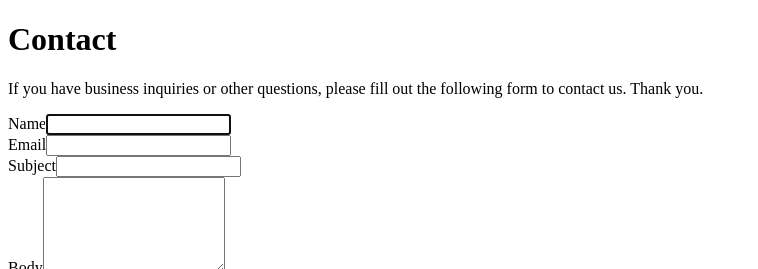
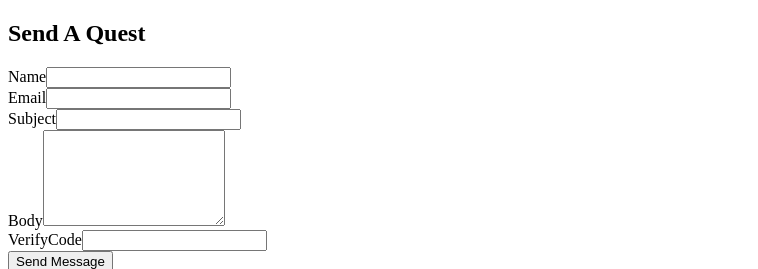
Before and after one commit to DevParmar2101/local-mart, a Yii app: template frontend/views/site/contact.php in a window 1280 px wide. Shown: the top 269 px of the page, without its empty margins (0-758 px from the left). Run offline with PHP 8.4 and a stand-in for Yii, Linux system fonts and the light colour scheme; the template is opened without the code that fills it, so the values that code supplies are empty; form fields are guessed from the names that the template uses; some libraries are stand-ins or nearby versions.

Commit message:
-design changes in contact view file

```diff
--- a/frontend/views/site/contact.php
+++ b/frontend/views/site/contact.php
@@ -2,8 +2,9 @@
 
 /** @var yii\web\View $this */
 /** @var yii\bootstrap5\ActiveForm $form */
-/** @var \frontend\models\ContactForm $model */
+/** @var ContactForm $model */
 
+use frontend\models\ContactForm;
 use yii\bootstrap5\Html;
 use yii\bootstrap5\ActiveForm;
 use yii\captcha\Captcha;
@@ -11,35 +12,84 @@ use yii\captcha\Captcha;
 $this->title = 'Contact';
 $this->params['breadcrumbs'][] = $this->title;
 ?>
-<div class="site-contact">
-    <h1><?= Html::encode($this->title) ?></h1>
-
-    <p>
-        If you have business inquiries or other questions, please fill out the following form to contact us. Thank you.
-    </p>
-
+<div class="contact-area">
+    <div class="container">
+        <div class="contact-wrapper">
             <div class="row">
-        <div class="col-lg-5">
-            <?php $form = ActiveForm::begin(['id' => 'contact-form']); ?>
-
-                <?= $form->field($model, 'name')->textInput(['autofocus' => true]) ?>
-
+                <div class="col-12">
+                    <div class="contact-form">
+                        <div class="contact-title mb-30">
+                            <h2 class="title">Send A Quest</h2>
+                        </div>
+                        <?php $form = ActiveForm::begin(['id' => 'contact-form', 'class' => 'contact-form-style']); ?>
+                        <div class="row">
+                            <div class="col-md-6 col-12">
+                                <?= $form->field($model, 'name')->textInput() ?>
+                            </div>
+                            <div class="col-md-6 col-12">
                                 <?= $form->field($model, 'email') ?>
-
+                            </div>
+                        </div>
+                        <div class="row">
+                            <div class="col-md-12 col-12">
                                 <?= $form->field($model, 'subject') ?>
-
+                            </div>
+                        </div>
+                        <div class="row">
+                            <div class="col-md-12 col-12">
                                 <?= $form->field($model, 'body')->textarea(['rows' => 6]) ?>
-
+                            </div>
+                        </div>
+                        <div class="row">
+                            <div class="col-md-6 col-12">
                                 <?= $form->field($model, 'verifyCode')->widget(Captcha::class, [
                                     'template' => '<div class="row"><div class="col-lg-3">{image}</div><div class="col-lg-6">{input}</div></div>',
                                 ]) ?>
-
-                <div class="form-group">
-                    <?= Html::submitButton('Submit', ['class' => 'btn btn-primary', 'name' => 'contact-button']) ?>
                             </div>
-
+                        </div>
+                        <div class="row">
+                            <div class="col-lg-12 text-center">
+                                <?= \yii\helpers\Html::submitButton('Send Message',['class' => 'btn btn-primary'])?>
+                            </div>
+                        </div>
                         <?php ActiveForm::end(); ?>
                     </div>
                 </div>
-
+                <div class="col-12">
+                    <div class="contact-info">
+                        <div class="single-contact">
+                            <div class="icon-box">
+                                <?= \yii\helpers\Html::img(Yii::getAlias('@web/images/icons/contact-1.png'))?>
                             </div>
+                            <div class="info-box">
+                                <h5 class="title">Address</h5>
+                                <p>Your address goes here. <br>
+                                    123 Your Location</p>
+                            </div>
+                        </div>
+                        <div class="single-contact">
+                            <div class="icon-box">
+                                <?= \yii\helpers\Html::img(Yii::getAlias('@web/images/icons/contact-2.png'))?>
+                            </div>
+                            <div class="info-box">
+                                <h5 class="title">Phone No</h5>
+                                <p><a href="tel:0123456789">+012 345 67 89</a></p>
+                                <p><a href="tel:0123456789">+012 345 67 89</a></p>
+                            </div>
+                        </div>
+                        <div class="single-contact m-0">
+                            <div class="icon-box">
+                                <?= \yii\helpers\Html::img(Yii::getAlias('@web/images/icons/contact-3.png'))?>
+                            </div>
+                            <div class="info-box">
+                                <h5 class="title">Email/Web</h5>
+                                <p><a href="mailto:demo@example.com">demo@example.com</a></p>
+                                <p><a href="https://www.example.com">www.example.com</a></p>
+                            </div>
+                        </div>
+                    </div>
+                </div>
+            </div>
+        </div>
+    </div>
+</div>
```
Lines whose indentation alone changed are shown as unchanged.
